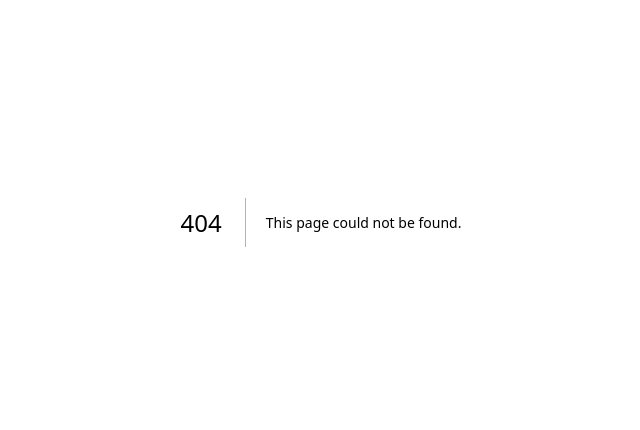
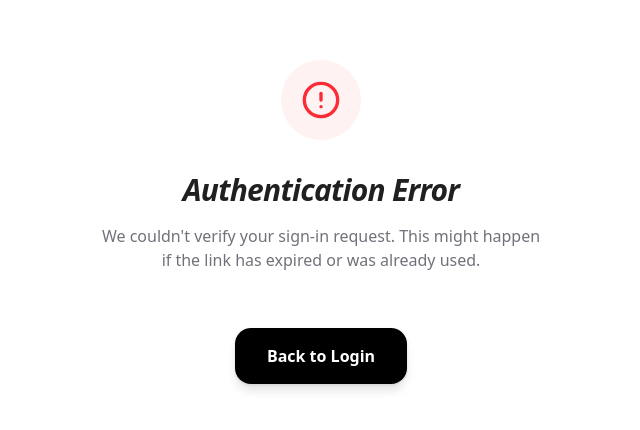
Before and after one commit to Habib7442/axomprep-pocket-coach, a Next.js app: page /auth/auth-code-error in a window 1280 px wide. Before the commit this address had no page. Shown: the part 178-608 px from the top of the page, without its empty margins (319-959 px from the left). Built offline with nearby package versions, Linux system fonts and the light colour scheme.

Commit message:
updated auth error

```diff
--- /dev/null
+++ b/app/auth/auth-code-error/page.tsx
@@ -0,0 +1,30 @@
+import Link from 'next/link'
+import { AlertCircle } from 'lucide-react'
+
+export default function AuthCodeError() {
+  return (
+    <div className="min-h-screen flex items-center justify-center bg-white p-6">
+      <div className="max-w-md w-full space-y-8 text-center">
+        <div className="flex justify-center">
+          <div className="w-20 h-20 rounded-full bg-red-50 flex items-center justify-center">
+            <AlertCircle className="w-10 h-10 text-red-500" />
+          </div>
+        </div>
+        <div className="space-y-4">
+          <h1 className="text-3xl font-black italic tracking-tight">Authentication Error</h1>
+          <p className="text-zinc-500 font-medium">
+            We couldn&apos;t verify your sign-in request. This might happen if the link has expired or was already used.
+          </p>
+        </div>
+        <div className="pt-6">
+          <Link
+            href="/login"
+            className="inline-flex items-center justify-center px-8 py-4 rounded-2xl bg-black text-white font-bold hover:scale-105 active:scale-95 transition-all shadow-xl shadow-black/10"
+          >
+            Back to Login
+          </Link>
+        </div>
+      </div>
+    </div>
+  )
+}
--- a/app/login/actions.ts
+++ b/app/login/actions.ts
@@ -4,7 +4,21 @@ import { revalidatePath } from 'next/cache'
 import { redirect } from 'next/navigation'
 import { createClient } from '@/utils/supabase/server'
 
-const getURL = () => {
+import { headers } from 'next/headers'
+
+const getURL = async () => {
+  // Use headers to get the current host and protocol dynamically.
+  // This is more reliable for custom domains than environment variables.
+  const headerList = await headers()
+  const host = headerList.get('host')
+  const protocol = headerList.get('x-forwarded-proto') || 'https'
+
+  if (host) {
+    const url = `${protocol}://${host}`
+    return url.endsWith('/') ? url : `${url}/`
+  }
+
+  // Fallback to environment variables
   let url =
     process?.env?.NEXT_PUBLIC_SITE_URL ?? // Set this to your site URL in production
     process?.env?.NEXT_PUBLIC_VERCEL_URL ?? // Automatically set on Vercel
@@ -103,7 +117,7 @@ export async function signup(formData: FormData) {
     email,
     password,
     options: {
-      emailRedirectTo: `${getURL()}auth/callback`,
+      emailRedirectTo: `${await getURL()}auth/callback`,
     }
   })
 
@@ -120,7 +134,7 @@ export async function signInWithGoogle() {
   const { data, error } = await supabase.auth.signInWithOAuth({
     provider: 'google',
     options: {
-      redirectTo: `${getURL()}auth/callback`,
+      redirectTo: `${await getURL()}auth/callback`,
     },
   })
 
```
